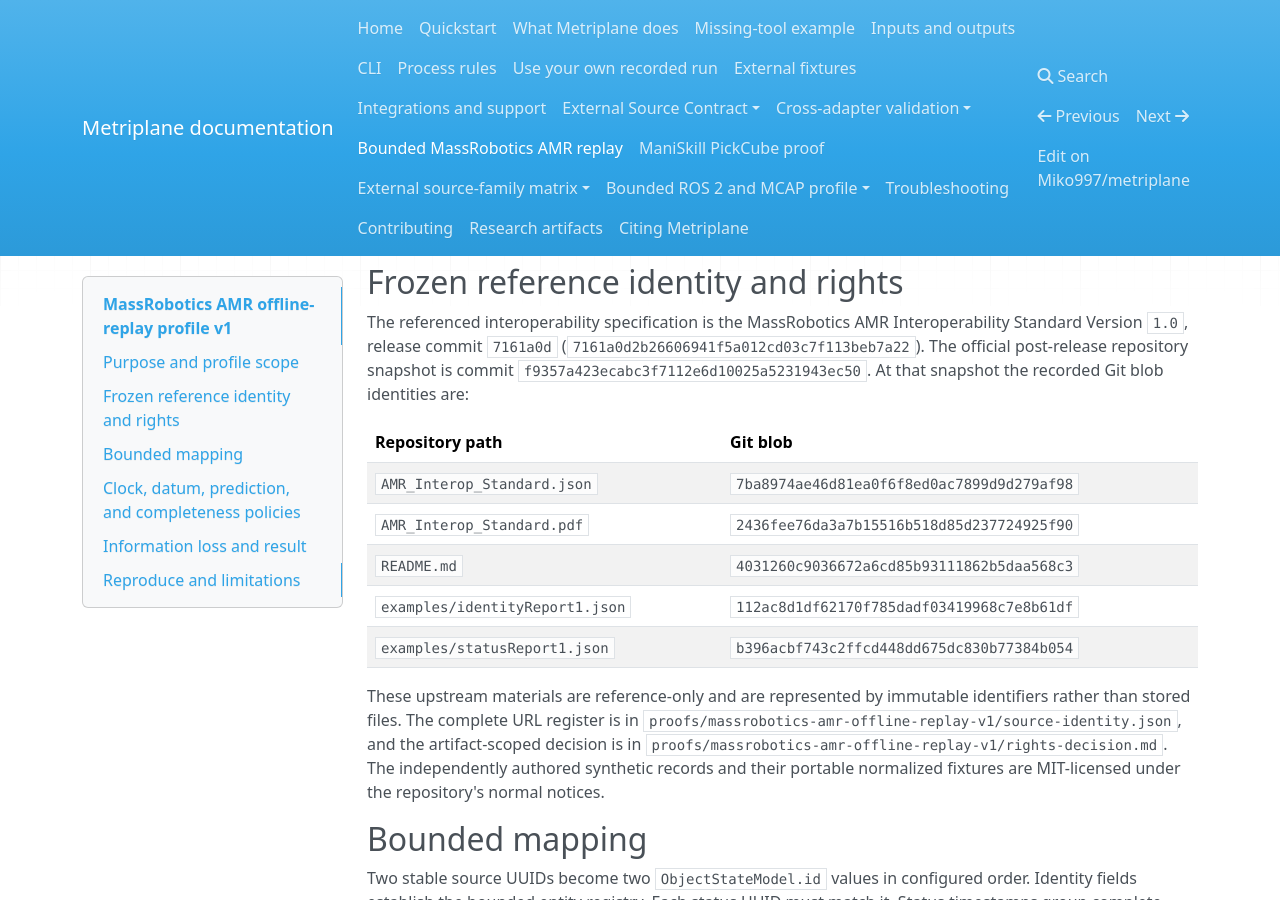
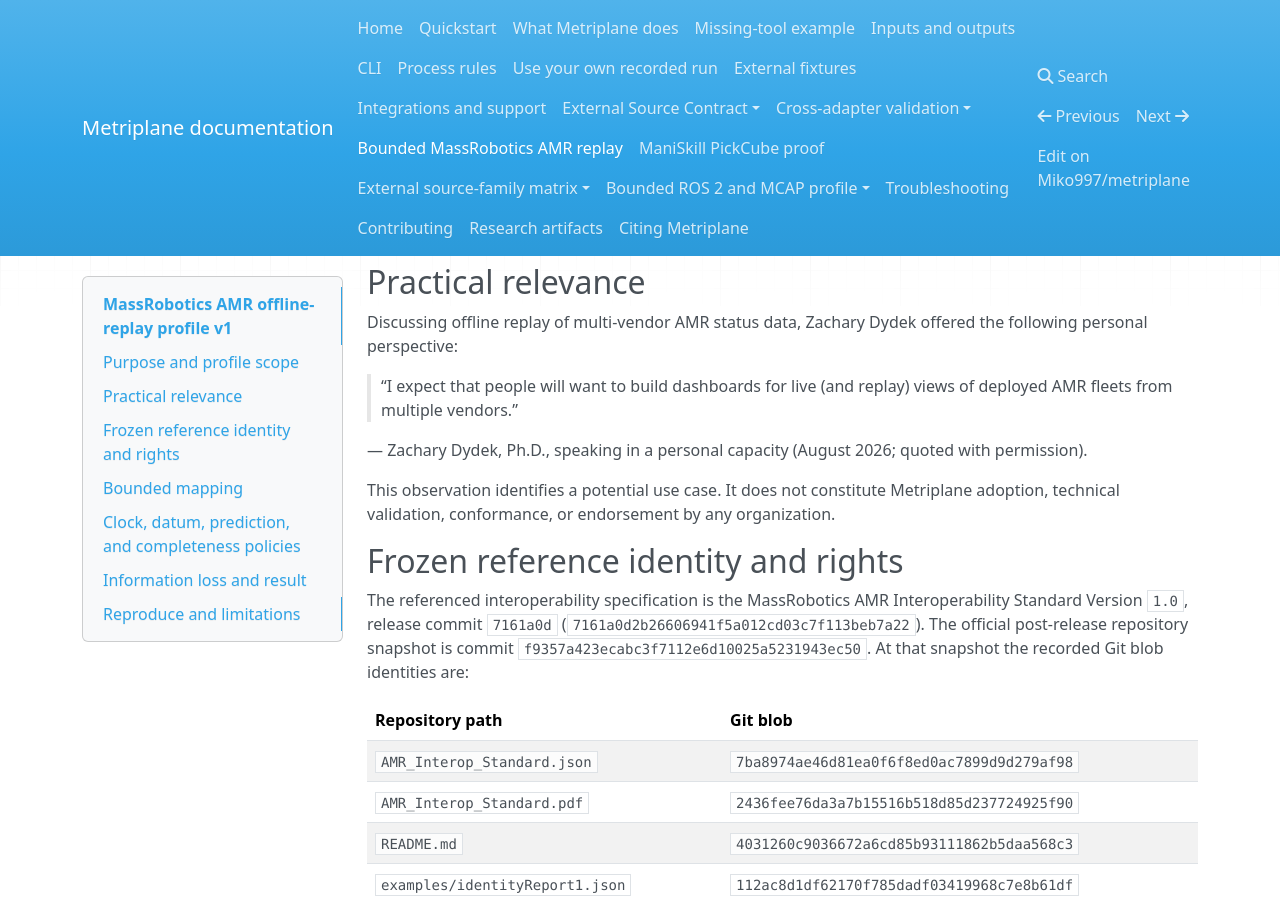
Before and after one commit to Miko997/metriplane, an MkDocs documentation site: the page built from docs/specs/massrobotics-amr-offline-replay-profile-v1.md, in a window 1280 px wide and 900 px high, scrolled down 520 px. Built offline with MkDocs 1.6.1, drawn with Linux system fonts in a browser that asks for light colours; nearby versions of some CDN libraries.

Commit message:
MET-161 add personal AMR replay perspective

```diff
--- a/docs/specs/massrobotics-amr-offline-replay-profile-v1.md
+++ b/docs/specs/massrobotics-amr-offline-replay-profile-v1.md
@@ -25,6 +25,21 @@
 fixture**. The records were written for this profile and are not derived from a
 robot recording or an official example. The profile covers offline current-state
 replay only.
+
+## Practical relevance
+
+Discussing offline replay of multi-vendor AMR status data, Zachary Dydek offered
+the following personal perspective:
+
+> “I expect that people will want to build dashboards for live (and replay)
+> views of deployed AMR fleets from multiple vendors.”
+
+— Zachary Dydek, Ph.D., speaking in a personal capacity (August 2026; quoted
+with permission).
+
+This observation identifies a potential use case. It does not constitute
+Metriplane adoption, technical validation, conformance, or endorsement by any
+organization.
 
 ## Frozen reference identity and rights
 
```
